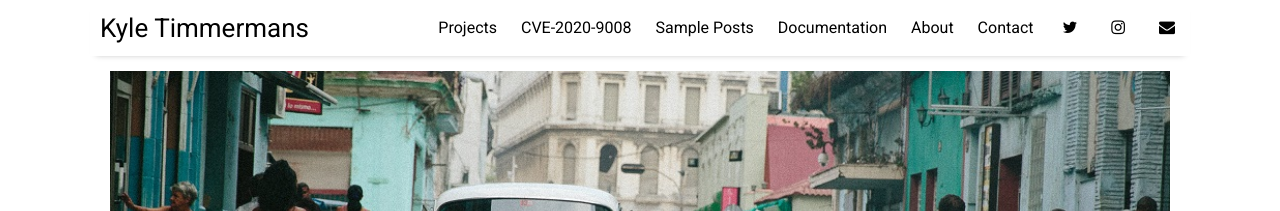
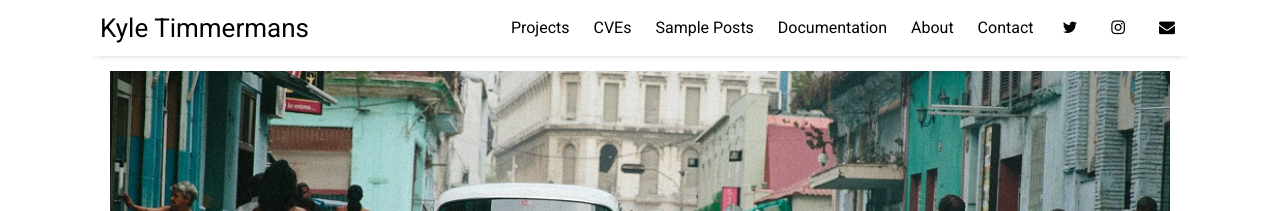
Before and after one commit to kyletimmermans/kyletimmermans.github.io, a Jekyll site: the page built from index.html, in a window 1280 px wide. Shown: the top 211 px of the page. Built offline with Jekyll 4.4.1, drawn with Linux system fonts in a browser that asks for light colours; nearby versions of some CDN libraries; the list of posts is cut into pages by our own code.

Commit message:
Update settings.yml

```diff
--- a/_data/settings.yml
+++ b/_data/settings.yml
@@ -8,7 +8,7 @@
 
 menu:
 - {name: 'Projects', folder: 'pages', file: 'projects.html'}
-- {name: 'CVE-2020-9008', folder: 'pages', file: 'cve-2020-9008.html'}
+- {name: 'CVEs', folder: 'pages', file: 'cves.html'}
 - {name: 'Sample Posts', folder: 'pages', file: 'sample-posts.html'}
 - {name: 'Documentation', folder: 'pages', file: 'documentation.html'}
 - {name: 'About', folder: 'pages', file: 'about.html'}
```
